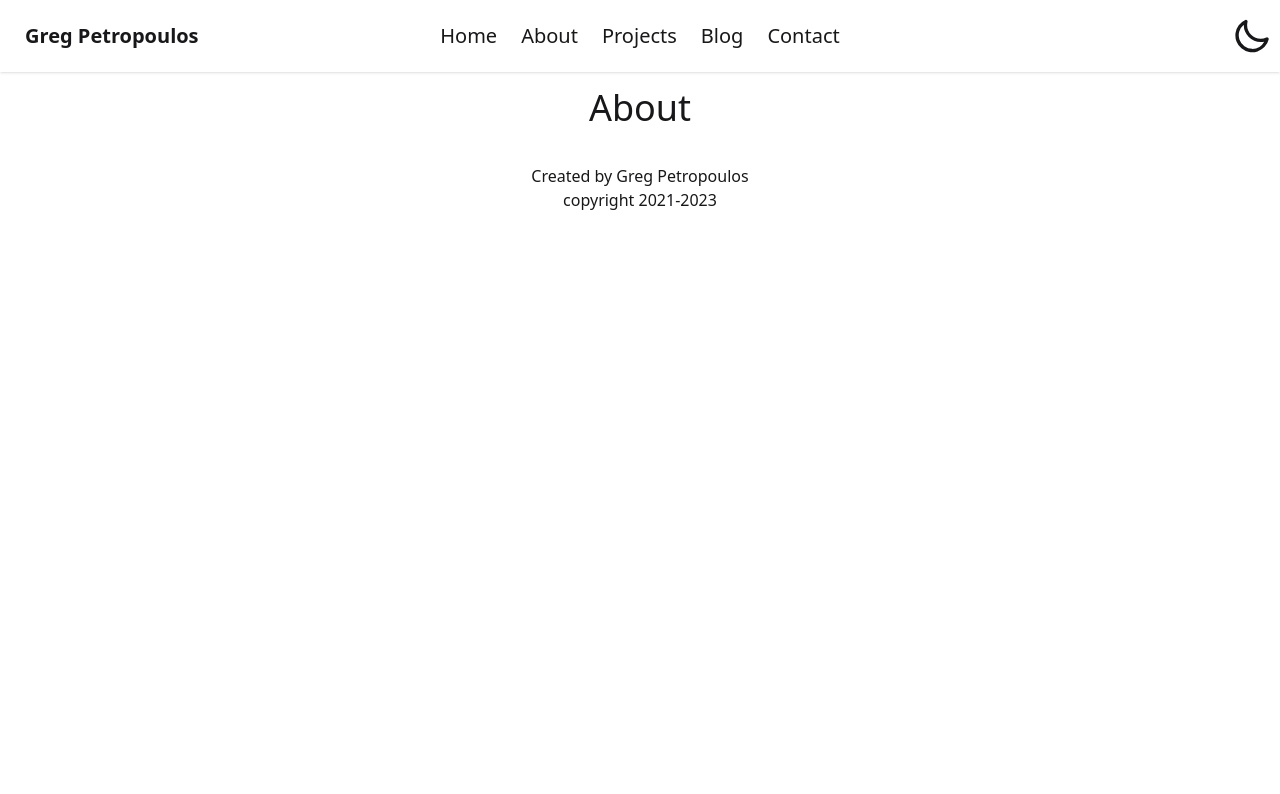
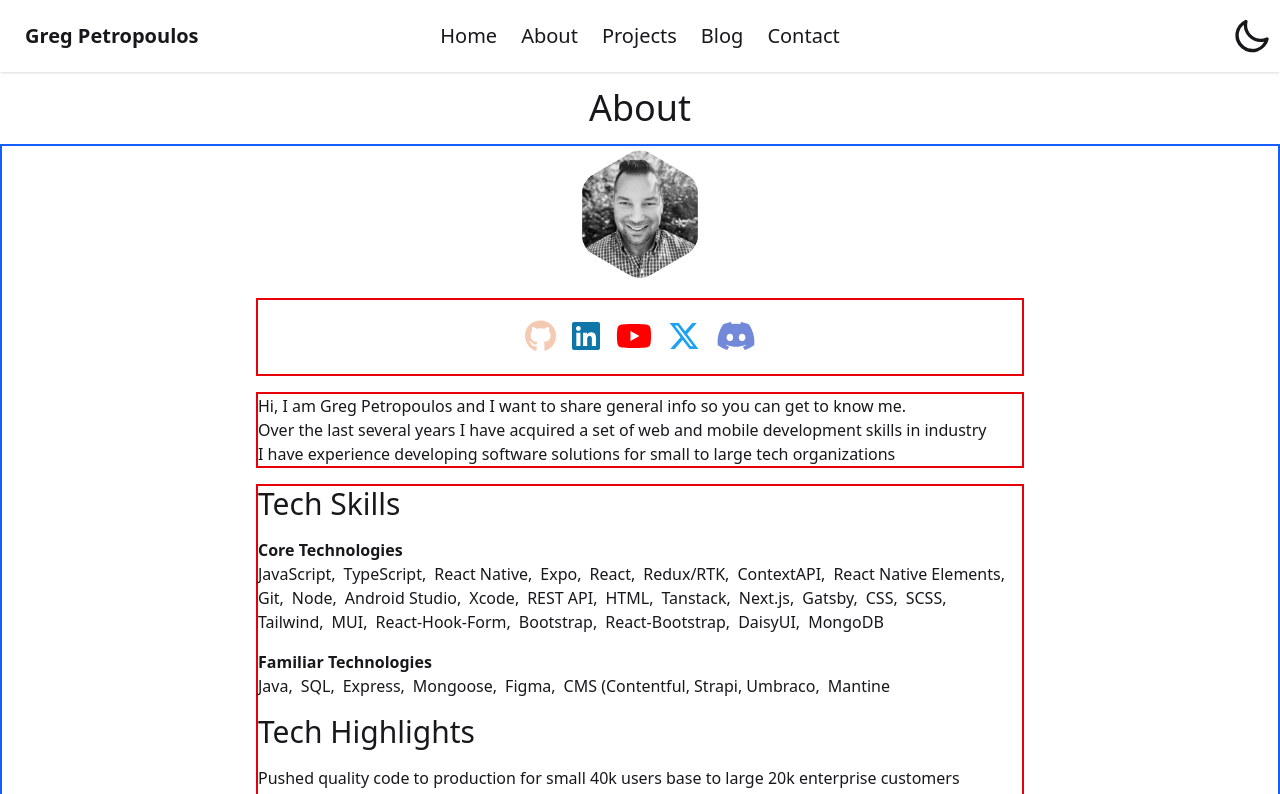
Before and after one commit to GregPetropoulos/GP-XP, a React (Vite) app: page /about in a window 1280 px wide. Shown: the top 794 px of the page. Built offline with nearby package versions, Linux system fonts and the light colour scheme.

Commit message:
WIP on About, brought in font awesome, and layout work

```diff
--- a/package.json
+++ b/package.json
@@ -9,6 +9,11 @@
     "test": "vitest run"
   },
   "dependencies": {
+    "@fortawesome/fontawesome-svg-core": "^6.7.2",
+    "@fortawesome/free-brands-svg-icons": "^6.7.2",
+    "@fortawesome/free-regular-svg-icons": "^6.7.2",
+    "@fortawesome/free-solid-svg-icons": "^6.7.2",
+    "@fortawesome/react-fontawesome": "^0.2.2",
     "@react-three/fiber": "^9.1.0",
     "@tailwindcss/vite": "^4.0.6",
     "@tanstack/react-router": "^1.114.3",
--- /dev/null
+++ b/src/components/Icons.tsx
@@ -0,0 +1,65 @@
+import { FontAwesomeIcon } from '@fortawesome/react-fontawesome';
+import {
+  faGithub,
+  faYoutube,
+  faLinkedin,
+  faXTwitter,
+  faDiscord
+} from '@fortawesome/free-brands-svg-icons';
+
+//     "@fortawesome/react-fontawesome": "^0.1.19",
+const Icons = () => {
+  return (
+    <section>
+      <div className=' flex flex-row-reverse flex-wrap  align-middle  text-center my-3 mx-20  justify-evenly sm:justify-center sm:flex-nowrap sm:flex-row'>
+        <a
+          href='https://github.com/GregPetropoulos'
+          target='_blank'
+          rel='noreferrer'
+          aria-description='Github Icon Link'
+          style={{ color: '#F4CBB2' }}
+          className=' m-2 hover:scale-125 transition ease-in-out'>
+          <FontAwesomeIcon className='icon' icon={faGithub} size='2x' />
+        </a>
+
+        <a
+          href='https://www.linkedin.com/in/greg-petropoulos'
+          target='_blank'
+          rel='noreferrer'
+          aria-description='Linkedin Icon Link'
+          style={{ color: '#0e76a8' }}
+          className=' m-2 hover:scale-125 transition ease-in-out'>
+          <FontAwesomeIcon className='icon' icon={faLinkedin} size='2x' />
+        </a>
+        <a
+          href='https://www.youtube.com/channel/UC59RJzqORuQTPjePJVml-pw'
+          target='_blank'
+          rel='noreferrer'
+          aria-description='Youtube Icon Link'
+          style={{ color: '#FF0000' }}
+          className=' m-2 hover:scale-125 transition ease-in-out '>
+          <FontAwesomeIcon className='icon' icon={faYoutube} size='2x' />
+        </a>
+        <a
+          href='https://twitter.com/GregoriosPetro1'
+          target='_blank'
+          rel='noreferrer'
+          aria-description='Twitter Icon Link'
+          style={{ color: '#1DA1F2' }}
+          className='m-2 hover:scale-125 transition ease-in-out '>
+          <FontAwesomeIcon className='icon' icon={faXTwitter} size='2x' />
+        </a>
+        <a
+          href='https://discord.com/'
+          target='_blank'
+          rel='noreferrer'
+          aria-description='Discord Icon Link to frontenddev_41360'
+          style={{ color: '#7289DA' }}
+          className='m-2 hover:scale-125 transition ease-in-out'>
+          <FontAwesomeIcon className='icon' icon={faDiscord} size='2x' />
+        </a>
+      </div>
+    </section>
+  );
+};
+export default Icons;
--- a/src/constants/constants.ts
+++ b/src/constants/constants.ts
@@ -1 +1,45 @@
-export const NAV_LINKS =['Home', 'About', 'Projects', 'Blog', 'Contact']
+export const NAV_LINKS: string[] = [
+  'Home',
+  'About',
+  'Projects',
+  'Blog',
+  'Contact'
+];
+export const CORE_SKILLS: string[] = [
+  'JavaScript',
+  'TypeScript',
+  'React Native',
+  'Expo',
+  'React',
+  'Redux/RTK',
+  'ContextAPI',
+  'React Native Elements',
+  'Git',
+  'Node',
+  'Android Studio',
+  'Xcode',
+  'REST API',
+  'HTML',
+  'Tanstack',
+  'Next.js',
+  'Gatsby',
+  'CSS',
+  'SCSS',
+  'Tailwind',
+  'MUI',
+  'React-Hook-Form',
+  'Bootstrap',
+  'React-Bootstrap',
+  'DaisyUI',
+  'MongoDB',
+];
+export const FAMILIAR_SKILLS: string[] = [
+  'Java',
+  'SQL',
+  'Express',
+  'Mongoose',
+  'Figma',
+  'CMS (Contentful, Strapi, Umbraco',
+  'Mantine'
+];
+export const TEST_SKILLS:string[] = ['Cypress', 'Storybook', 'Postman'];
--- a/src/routes/about.tsx
+++ b/src/routes/about.tsx
@@ -1,12 +1,95 @@
-import { createFileRoute } from '@tanstack/react-router'
-import PageTitle from '../components/PageTitle'
-export const Route = createFileRoute('/about')({
-  component: AboutComponent,
-})
+import { createFileRoute } from '@tanstack/react-router';
+import PageTitle from '../components/PageTitle';
+import Icons from '../components/Icons';
+import gregImage from '../assets/profile-BW.jpg';
+import { CORE_SKILLS, FAMILIAR_SKILLS } from '../constants/constants';
+export const Route = createFileRoute('/about')({ component: AboutComponent });
 // Github presence
 // history pics
 // maps
 
 function AboutComponent() {
-  return <div><PageTitle title='About'/></div>
+  return (
+    <>
+      <PageTitle title='About' />
+      <div className='border border-2 border-blue-600 flex flex-wrap justify-center w-full px-8'>
+        <div className='avatar-group -space-x-8 justify-center w-full'>
+          <div className='avatar flex justify-center '>
+            <div className={'w-32  mask mask-hexagon'}>
+              <img src={gregImage} alt=' Greg Petropoulos' />
+            </div>
+          </div>
+        </div>
+        <div className='max-w-3xl'>
+          <section className='border border-2 border-red-600 flex flex-col w-full my-4'>
+            <Icons />
+          </section>
+          <section className='border border-2 border-red-600 flex flex-col w-full items-center'>
+            <p className='w-full'>
+              Hi, I am Greg Petropoulos and I want to share general info so you
+              can get to know me.
+            </p>
+            <p className='w-full'>
+              Over the last several years I have acquired a set of web and
+              mobile development skills in industry
+            </p>
+            <p className='w-full'>
+              I have experience developing software solutions for small to large
+              tech organizations
+            </p>
+          </section>
+
+          {/* Skills Section */}
+          <section className='border border-2 border-red-600 flex flex-col w-full my-4'>
+            <h2 className='text-3xl '>Tech Skills</h2>
+            <div className='flex w-full flex-wrap my-4'>
+              <p className='font-bold w-full'>Core Technologies</p>
+              {CORE_SKILLS.map((item, idx) => (
+                <p className=' pr-2' key={item}>
+                  {CORE_SKILLS.length - 1 === idx ? `${item}` : `${item}, `}
+                </p>
+              ))}
+            </div>
+            <div className='flex w-full flex-wrap'>
+              <p className='font-bold w-full'>Familiar Technologies</p>
+              {FAMILIAR_SKILLS.map((item, idx) => (
+                <p className='pr-2' key={item}>
+                  {FAMILIAR_SKILLS.length - 1 === idx ? `${item}` : `${item}, `}
+                </p>
+              ))}
+            </div>
+            <h2 className='text-3xl my-4 '>Tech Highlights</h2>
+            <p>
+              Pushed quality code to production for small 40k users base to
+              large 20k enterprise customers
+            </p>
+            <p>
+              Migrated React web to react native for mobile apps, web and TV
+            </p>
+            <p>Migrated Legacy Angular to React v18</p>
+            <p>
+              Reduced 20k CVE's with methodical package manager upgrades and
+              resolutions
+            </p>
+          </section>
+
+          <section className='border border-2 border-red-600 flex flex-col w-full my-4'>
+            <h2 className='text-3xl'>Adventure</h2>
+            <p>HotGates</p>
+            <p>Fossil</p>
+            <p>Marines</p>
+            <p>Gold Maps</p>
+          </section>
+          <section className='border border-2 border-red-600 flex flex-col w-full my-4'>
+            <h2 className='text-3xl'>Family</h2>
+            <p>Building Unforgettable Moments</p>
+          </section>
+          <section className='border border-2 border-red-600 flex flex-col w-full my-4'>
+            <h2 className='text-3xl'>Carousel</h2>
+            <p>Cool Pics</p>
+          </section>
+        </div>
+      </div>
+    </>
+  );
 }
```
Also changed, not shown: src/assets/profile-BW.jpg (added), 1 other file (tests, documents, lock files or other folders).
